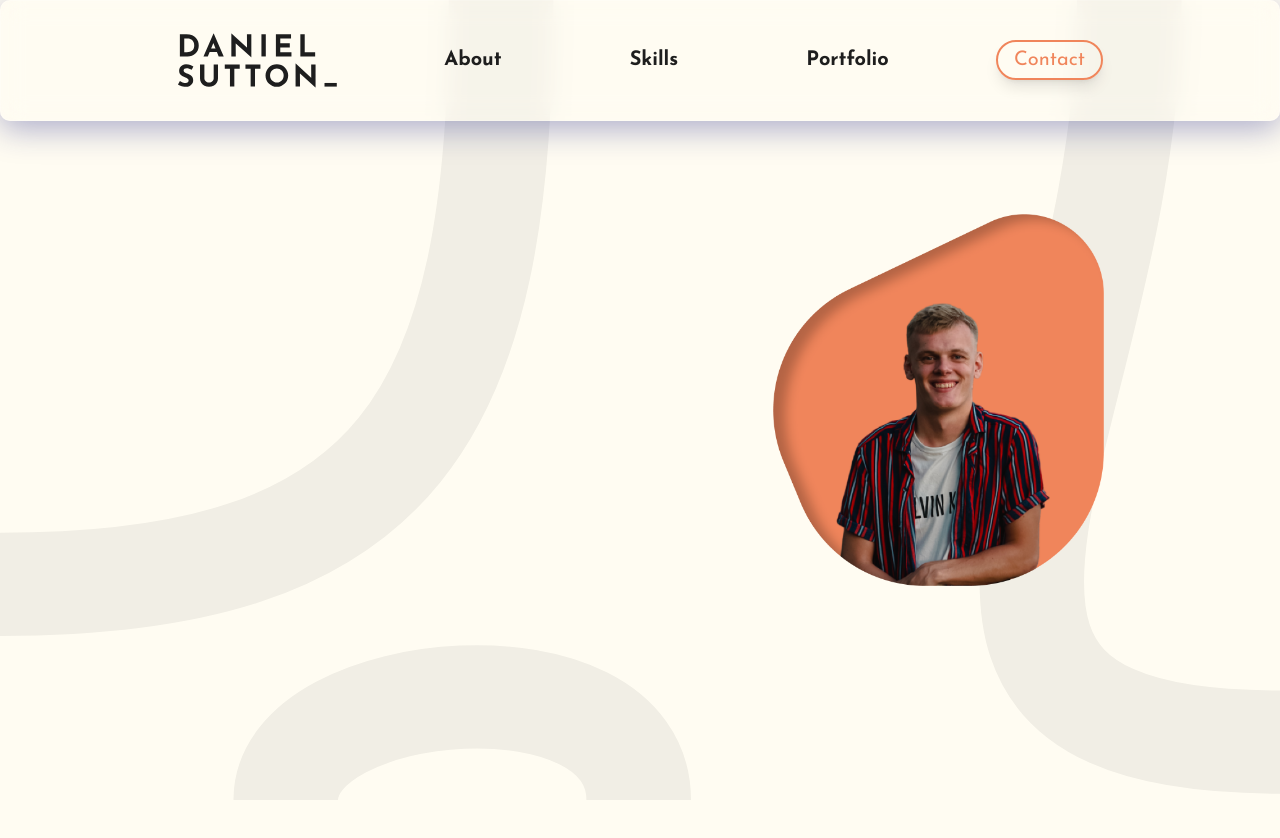
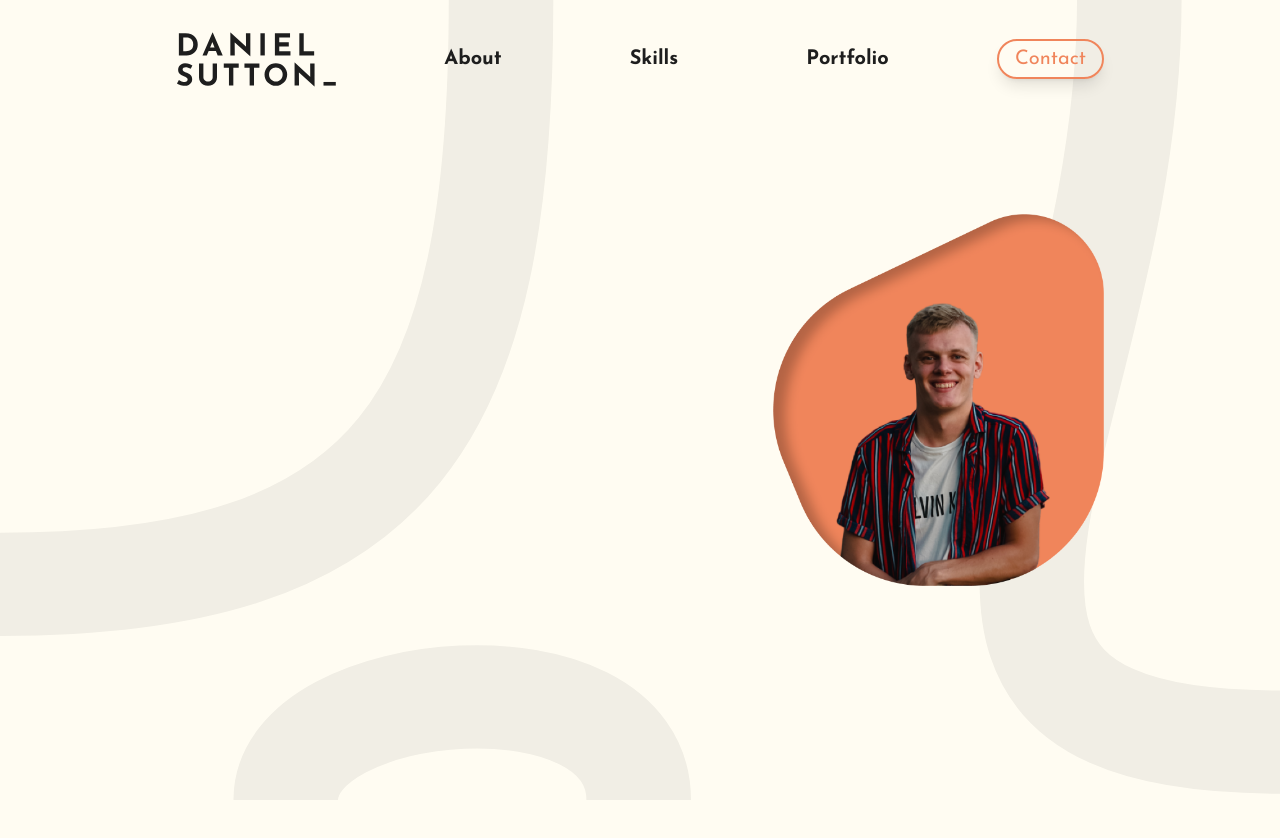
Before and after one commit to Terrell-byte/danielterrellsutton.com, a Svelte app in the folder core/: page / in a window 1280 px wide. Shown: the top 838 px of the page. Built offline with nearby package versions, Linux system fonts and the light colour scheme.

Commit message:
added some cool glassmorphism to the navbar that shows then the user scrolls

```diff
--- a/core/src/App.svelte
+++ b/core/src/App.svelte
@@ -1,14 +1,15 @@
-<script>
+<script lang="ts">
   import TailwindCSS from './app.css';
   import { draw } from 'svelte/transition';
   import { quintOut } from 'svelte/easing';
   import { fade } from 'svelte/transition';
   import { onMount } from 'svelte';
-
   import profile from './assets/profile.png';
 
   let showLines = false;
   let showLanding = false;
+  let showNav = false;
+  let y = 0;
 
   onMount(() => {
     setTimeout(() => {
@@ -20,20 +21,21 @@
   });
 </script>
 
+<svelte:window bind:scrollY={y} />
+
 <style>
   .glass {
-    background: rgba( 255, 252, 242, 0.4 );
-    box-shadow: 0 8px 32px 0 rgba( 31, 38, 135, 0.37 );
-    backdrop-filter: blur( 12.5px );
-    -webkit-backdrop-filter: blur( 12.5px );
+    background: rgba( 255, 255, 255, 0.5 );
+    box-shadow: 0 8px 32px 0 rgba(56, 56, 56, 0.37);
+    backdrop-filter: blur( 11px );
+    -webkit-backdrop-filter: blur( 11px );
     border-radius: 10px;
-    border: 1px solid rgba( 255, 255, 255, 0.18 );
 }
 </style>
 <!--Navbar-->
 <header class="fixed w-full">
   {#if showLanding}
-  <nav transition:fade class="flex justify-between items-center w-full pt-8 pb-8 glass">
+  <nav transition:fade class={`flex justify-between items-center w-full pt-8 pb-8 transition-all duration-300 ${y > 16 && "glass"}`}>
     <div class="pl-44">
       <svg class="w-40 h-auto -z-0" width="382" height="131" viewBox="0 0 382 131" fill="none" xmlns="http://www.w3.org/2000/svg">
         <path d="M6.84002 55.9999V3.00792H22.68C28.008 3.00792 32.544 3.79992 36.288 5.38392C40.032 6.96792 43.032 9.07992 45.288 11.7199C47.592 14.3599 49.272 17.3119 50.328 20.5759C51.384 23.8399 51.912 27.1279 51.912 30.4399C51.912 34.3759 51.192 37.9279 49.752 41.0959C48.36 44.2159 46.44 46.9039 43.992 49.1599C41.544 51.3679 38.712 53.0719 35.496 54.2719C32.28 55.4239 28.872 55.9999 25.272 55.9999H6.84002ZM17.28 45.9199H23.472C26.112 45.9199 28.512 45.5839 30.672 44.9119C32.832 44.1919 34.68 43.1599 36.216 41.8159C37.8 40.4719 39 38.7919 39.816 36.7759C40.68 34.7119 41.112 32.3599 41.112 29.7199C41.112 26.2639 40.536 23.4559 39.384 21.2959C38.28 19.0879 36.888 17.3839 35.208 16.1839C33.576 14.9839 31.896 14.1679 30.168 13.7359C28.44 13.2559 26.976 13.0159 25.776 13.0159H17.28V45.9199Z" fill="#1E1E1E"/>
```
